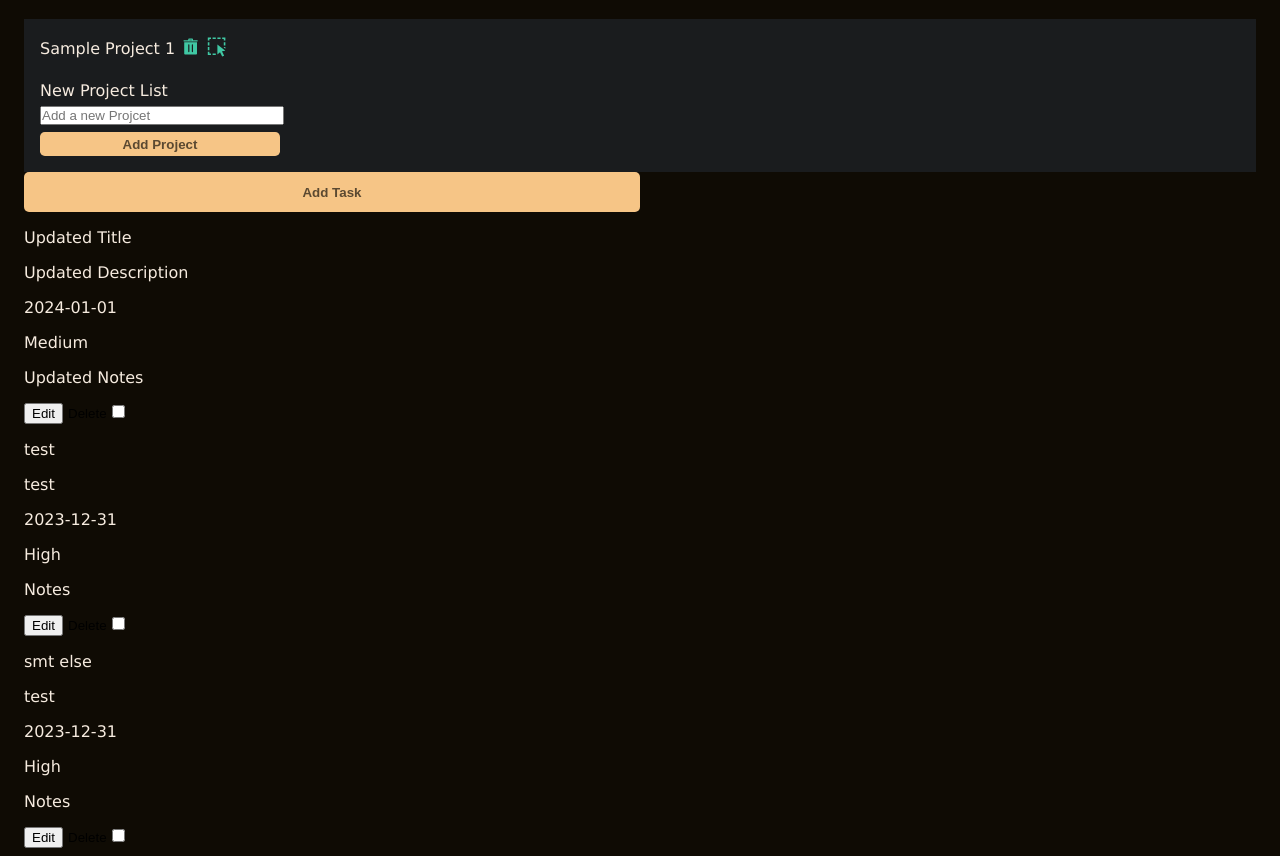
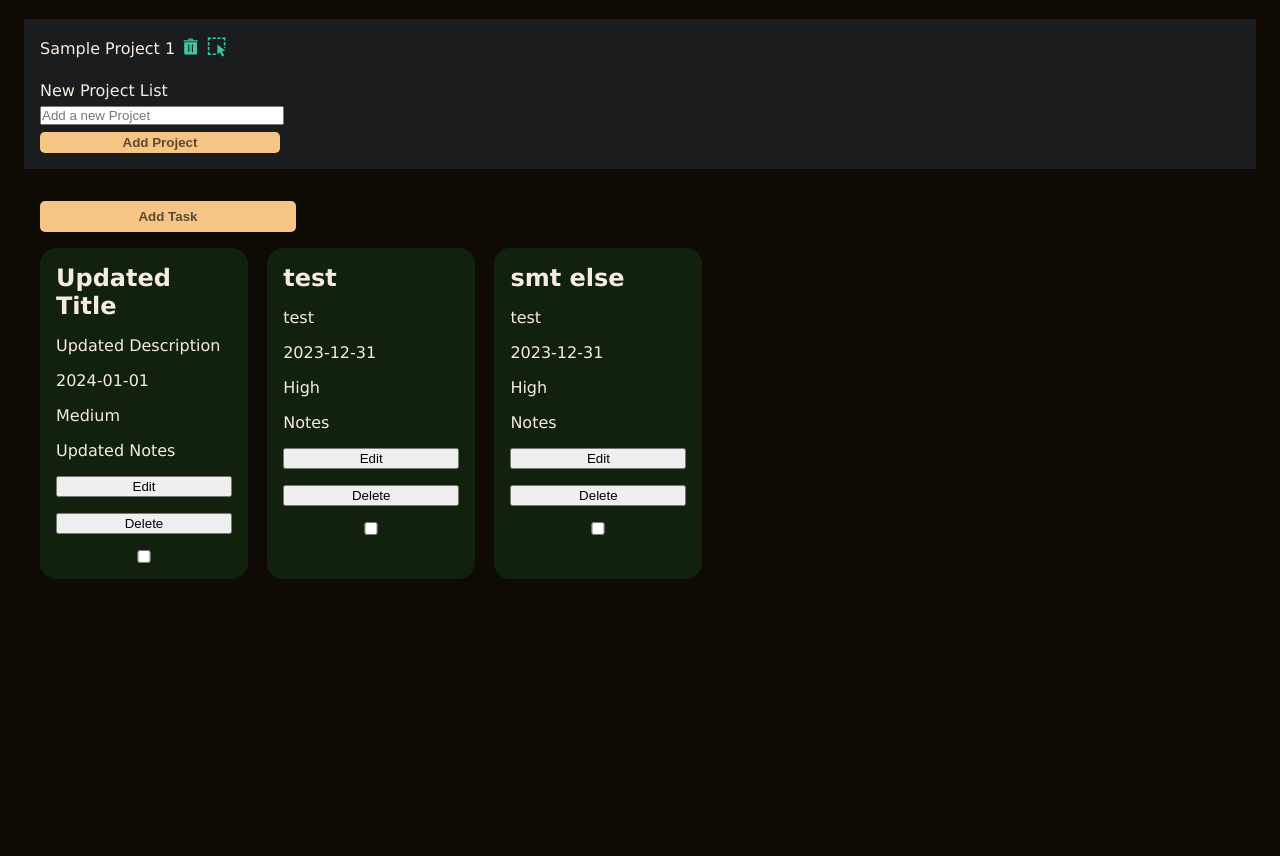
Before and after one commit to J-A-R-S-H/to-do-list-project, a website built with webpack: page src/index.html in a window 1280 px wide. Shown: the part 62-918 px from the top of the page. After the commit the page ends 800 px from the top, so only its background shows below. Built offline with nearby package versions, Linux system fonts and the light colour scheme.

Commit message:
styling card container

```diff
--- a/src/index.html
+++ b/src/index.html
@@ -57,11 +57,11 @@
       </form>
     </div>
   </div>
+  <section class="todo-list-section">
+    <button class="add-btn">Add Task</button>
 
-  <button class="add-btn">Add Task</button>
-
-  <div id="todoListWrapper"></div>
-
+    <div id="todoListWrapper"></div>
+  </section>
   <div id="edit-modal">
     <div id="edit-modal-content">
       <form id="edit-todo-form">
--- a/src/index.js
+++ b/src/index.js
@@ -78,12 +78,13 @@ function renderTodoList(projects = getterPL()) {
   console.log(todoData, "ec");
   todoData.forEach((todo, index) => {
     let todoEl = document.createElement("div");
+    todoEl.classList.add("card-container");
     todoEl.innerHTML = `
-<p>${todo.title}</p>
+<h2>${todo.title}</h2>
 <p>${todo.description}</p>
 <p>${todo.dueDate}</p>
 <p>${todo.priority}</p>
-<p>${todo.notes}</p>
+<p> ${todo.notes}</p>
 <button id='edit-btn' data-id='${todo.id}'>Edit</button>
 <button id='delete-btn' data-index='${index}'>Delete</button>
 <input type='checkbox' id='todo-checkbox' data-id='${todo.id}'>
--- a/src/styles.css
+++ b/src/styles.css
@@ -4,6 +4,7 @@
   --background-color-side:rgb(26, 28, 30);
   --text-colors: #f6ebdf;
   --accent-color: #40c8a4;
+  --secondary-color: hsl(136, 55%, 30%, 20%);
 }
 
 body {
@@ -63,8 +64,9 @@ li {
 font-weight: bold;
   color: #5b4931;
   border-width: 0px;
-  padding: 1% 2%;
-width: 50%;
+  padding: 0.5rem 1rem;
+  width: 16rem;
+  margin: 1rem 0;
 }
 
 .side-list {
@@ -96,8 +98,7 @@ max-width: 15rem;
   font-weight: bold;
 border:none;
 border-radius: 0.3rem;
-padding: 0.3rem;
-
+padding: 0.2rem;
 }
 
 #project-wrapper div{
@@ -106,13 +107,40 @@ padding: 0.3rem;
   gap: 0.4rem;
 }
 
-#delete-btn, #select-btn{
+#project-wrapper #delete-btn, #select-btn{
   background: none;
   border: none;
   margin: 0;
   padding: 0;
 }
-#delete-btn svg, #select-btn svg{
+#project-wrapper #delete-btn svg, #select-btn svg{
   width: 1.2rem;
   fill: var(--accent-color);
 }
+
+.todo-list-section {
+  padding: 1rem;
+
+}
+#todoListWrapper{
+  display: flex;
+  flex-wrap: wrap;
+  gap: 1.2rem;
+}
+.card-container {
+  background-color: var(--secondary-color);
+  padding: 1rem;
+  width: 11rem;
+  display: flex;
+flex-direction: column;
+border-radius: 1rem;
+  gap: 1rem;
+}
+
+.card-container>* {
+  margin: 0;
+}
+
+.card-container input {
+  accent-color: var(--accent-color);
+}
```
